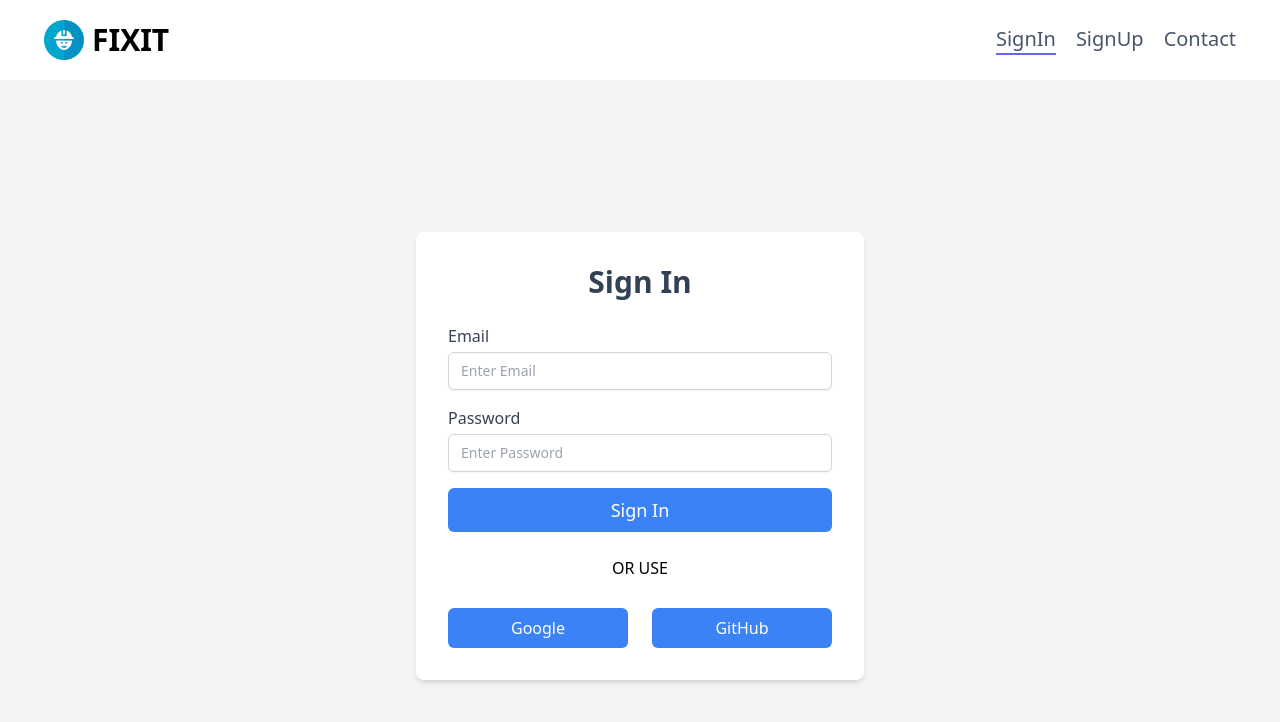
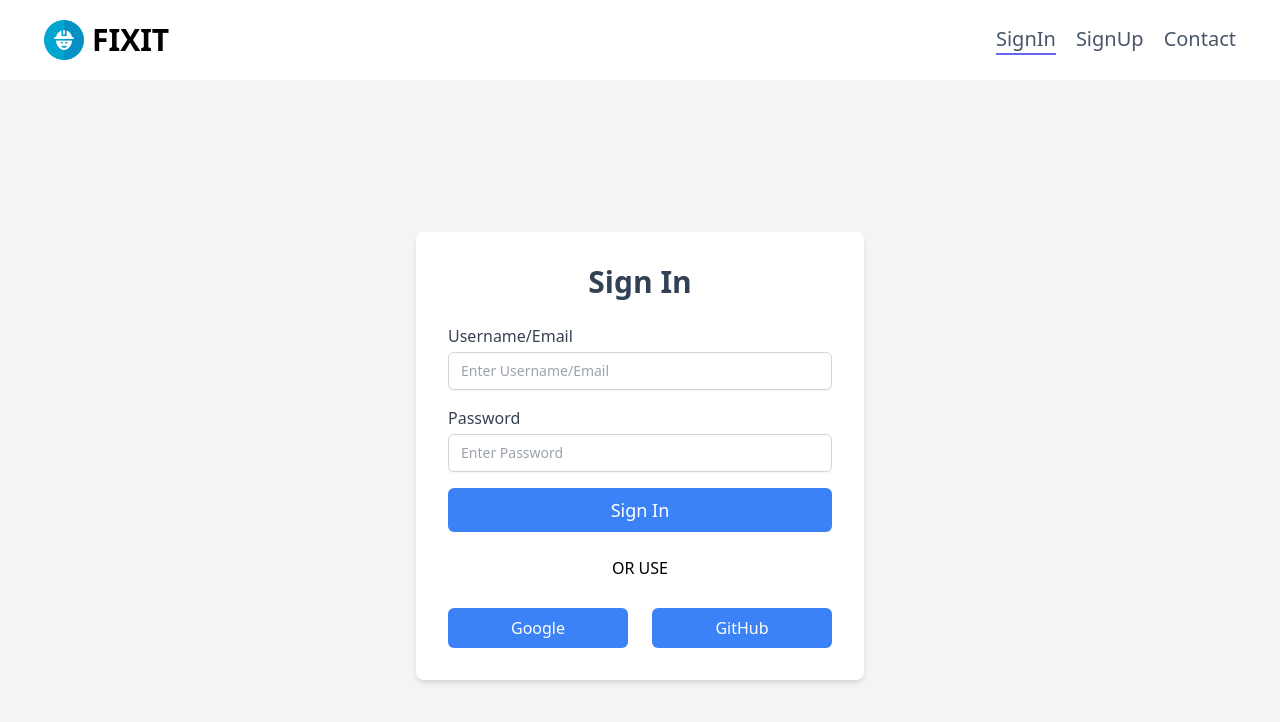
Before and after one commit to Vishal-05y/Fixit, a Next.js app: page /signin in a window 1280 px wide. Shown: the top 722 px of the page. Built offline with nearby package versions, Linux system fonts and the light colour scheme; no server answers.

Commit message:
signin updated

```diff
--- a/src/app/actions/index.js
+++ b/src/app/actions/index.js
@@ -1,6 +1,6 @@
 'use server'
 
-import { signIn, signOut } from "@/auth";
+import { signIn , signOut } from "@/auth";
 import { redirect } from "next/dist/server/api-utils";
 
 export async function doSocialSignIn(formData){
@@ -19,12 +19,12 @@ export async function doSignOut(){
 export async function doCredentialSignIn(formData){
     try {
         const response = await signIn('credentials', {
-            email: formData.get('email'),
+            username: formData.get('username'),
             password: formData.get('password'),
-            redirectTo: false,
+            redirect: false,
         });
         return response;
     } catch (error) {
-        throw new Error(error.message);
+        throw new Error(error);
     }
 }
--- a/src/app/signin/page.js
+++ b/src/app/signin/page.js
@@ -1,46 +1,19 @@
 "use client"
 
-import SocialSignInPage from '@/components/SocialSignInPage';
+import SignIn from '@/components/SignIn';
+import SocialSignIn from '@/components/SocialSignIn';
 
 export default function SignInPage() {
-    async function handleFormSubmit (event){
-        event.preventDefault()
-        try {
-            const formData = new FormData(event.currenttarget);
-            const response = await doCredentialSignIn(formData);
-
-            if(!!response.error){
-            }
-            else{
-                router.push('/profileHome');
-            }
-        } catch (error) {
-
-        }
-    };
-
     return (
         <>
         <div className="flex justify-center items-center min-h-screen bg-gray-100">
             <div className="flex-col bg-white p-8 rounded-lg shadow-md w-full max-w-md mb-12">
-            <div className="">
                 <h1 className="text-3xl font-bold mb-6 text-center text-slate-700">Sign In</h1>
-                <form id="signup-form" onSubmit={handleFormSubmit} className="space-y-4">
-                    <div className="mb-4">
-                        <label htmlFor="email" className="block text-m font-medium text-gray-700">Email</label>
-                        <input type="email" id="email" name="email" required placeholder="Enter Email" className="mt-1 block w-full px-3 py-2 border border-gray-300 rounded-md shadow-sm focus:outline-none focus:ring-indigo-500 focus:border-indigo-500 sm:text-sm" />
-                    </div>
-                    <div className="mb-6">
-                        <label htmlFor="password" className="block text-m font-medium text-gray-700">Password</label>
-                        <input type="password" id="password" name="password" required placeholder="Enter Password" className="mt-1 block w-full px-3 py-2 border border-gray-300 rounded-md shadow-sm focus:outline-none focus:ring-indigo-500 focus:border-indigo-500 sm:text-sm" />
-                    </div>
-                    <button type="submit" className="w-full bg-blue-500 text-white py-2 px-4 rounded-md text-lg">Sign In</button>
-                </form>
-            </div>
-            <div className='text-center pt-6'>
-                <span className='text-black-800'>OR USE</span>
-            </div>
-            <SocialSignInPage />
+                <SignIn/>
+                <div className='text-center pt-6'>
+                    <span className='text-black-800'>OR USE</span>
+                </div>
+                <SocialSignIn />
             </div>
         </div>
     </>
--- a/src/auth.js
+++ b/src/auth.js
@@ -1,9 +1,9 @@
 import NextAuth from "next-auth";
 import GoogleProvider from "next-auth/providers/google";
 import GitHubProvider from "next-auth/providers/github";
-import CredentialProvider from "next-auth/providers/credentials";
+import CredentialsProvider from "next-auth/providers/credentials";
 
-import { getUserByEmail } from "./data/users";
+import { getUserByUsername } from "./data/users";
 
 export const {
     handlers:{GET, POST},
@@ -16,11 +16,11 @@ export const {
     },
 
     providers: [
-        CredentialProvider({
+        CredentialsProvider({
             async authorize (credentials) {
                 if(credentials === null) return null;
                 try{
-                    const user = getUserByEmail(credentials?.email);
+                    const user = getUserByUsername(credentials?.username);
                     if(user){
                         const isMatch= user?.password === credentials?.password;
 
--- /dev/null
+++ b/src/components/SignIn.jsx
@@ -0,0 +1,49 @@
+"use client"
+
+import SocialSignIn from "./SocialSignIn";
+import { doCredentialSignIn } from "@/app/actions";
+import { useRouter } from "next/navigation";
+import { useState } from "react";
+
+const SignIn = () => {
+    const router= useRouter();
+    const [error, setError] = useState("");
+
+    async function handleFormSubmit (event){
+        event.preventDefault()
+        try {
+            const formData = new FormData(event.currentTarget);
+            const response = await doCredentialSignIn(formData);
+
+            if(!!response.error){
+                console.error(response.error);
+                setError(response.error.message);
+            }
+            else{
+                router.push("/profileHome");
+            }
+        } catch (error) {
+            setError("Check your credentials");
+
+        }
+    }
+
+  return (
+    <>
+        <div className="text-red-500 text-center">{error}</div>
+        <form id="signup-form" onSubmit={handleFormSubmit} className="space-y-4">
+            <div className="mb-4">
+                <label htmlFor="username" className="block text-m font-medium text-gray-700">Username/Email</label>
+                <input type="username" id="username" name="username" required placeholder="Enter Username/Email" className="mt-1 block w-full px-3 py-2 border border-gray-300 rounded-md shadow-sm focus:outline-none focus:ring-indigo-500 focus:border-indigo-500 sm:text-sm" />
+            </div>
+            <div className="mb-6">
+                <label htmlFor="password" className="block text-m font-medium text-gray-700">Password</label>
+                <input type="password" id="password" name="password" required placeholder="Enter Password" className="mt-1 block w-full px-3 py-2 border border-gray-300 rounded-md shadow-sm focus:outline-none focus:ring-indigo-500 focus:border-indigo-500 sm:text-sm" />
+            </div>
+            <button type="submit" className="w-full bg-blue-500 text-white py-2 px-4 rounded-md text-lg">Sign In</button>
+        </form>
+    </>
+  )
+}
+
+export default SignIn;
--- a/src/components/SocialSignInPage.jsx
+++ b/src/components/SocialSignIn.jsx
@@ -1,6 +1,6 @@
 import { doSocialSignIn } from '@/app/actions';
 
-const SocialSignInPage = () => {
+const SocialSignIn = () => {
     return (
         <div className="rounded-lg">
         <div className='pt-2'>
@@ -18,4 +18,4 @@ const SocialSignInPage = () => {
         </div>
     );
 }
-export default SocialSignInPage;
+export default SocialSignIn;
--- a/src/data/users.js
+++ b/src/data/users.js
@@ -1,21 +1,21 @@
 const users=[
     {
-        email:"abc@email.com",
+        username:"abc",
         password:"123"
     },
 
     {
-        email:"abcd@email.com",
+        username:"abcd@email.com",
         password:"123"
     },
 
     {
-        email:"abcde@email.com",
+        username:"abcde@email.com",
         password:"123"
     }
 ]
 
-export const getUserByEmail = (email) => {
-    return users.find(user => user.email === email);
+export const getUserByUsername = (username) => {
+    return users.find(user => user.username === username);
     return found;
 }
```
